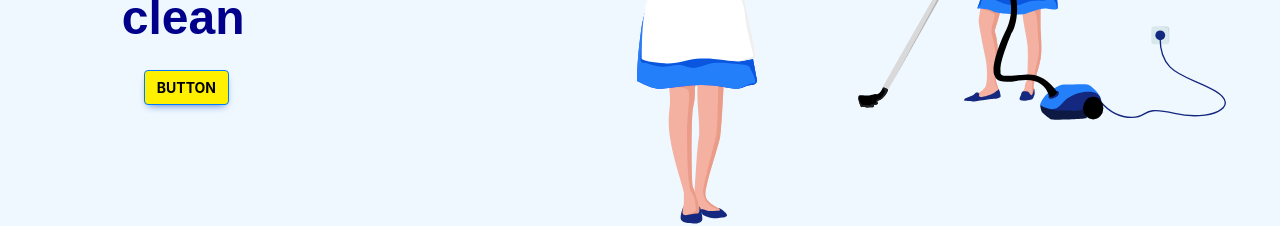
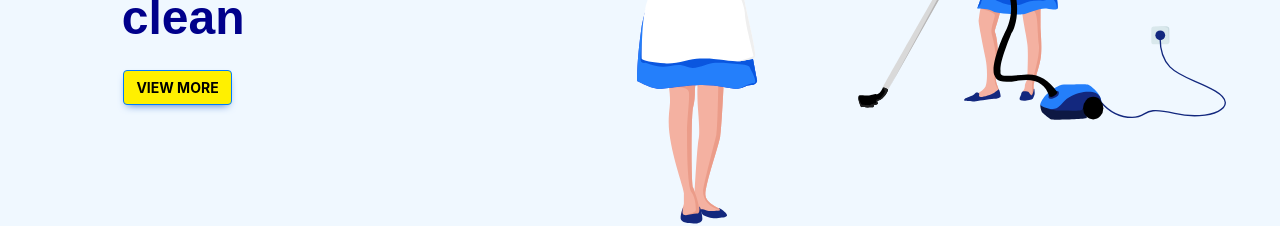
Before and after one commit to SusanGithaigaN/Almaid, a React (Create React App) app in the folder client/: page / in a window 1280 px wide. Shown: the part 476-702 px from the top of the page. Built offline with nearby package versions, Linux system fonts and the light colour scheme.

Commit message:
Progress

```diff
--- a/client/src/components/Home.css
+++ b/client/src/components/Home.css
@@ -52,7 +52,7 @@
   font-size: 14px;
   font-weight: bold;
   color: #000000;
-  margin-left: 5em;
+  margin-left: 15%;
 }
 
 
@@ -70,7 +70,7 @@ height: 30em;
 }
 
 /* .testlog{
-background-color: aliceblue;
+background-coflor: aliceblue;
 } */
 /* signup * */
 .signup{
--- a/client/src/components/Home.js
+++ b/client/src/components/Home.js
@@ -31,7 +31,7 @@ export default function Home() {
               {/* <MDBCardText>
               <small className='text-muted'>Last updated 3 mins ago</small>
             </MDBCardText> */}
-            <MDBBtn id='home-btn'>Button</MDBBtn>
+            <MDBBtn id='home-btn' href='about'>View More</MDBBtn>
             </MDBCardBody>
           </MDBCol>
           <MDBCol md='8' id='women' style={{ display: 'flex' }}>
--- a/client/src/components/NavBar.css
+++ b/client/src/components/NavBar.css
@@ -12,9 +12,14 @@
   font-weight: bold;
   font-size: 24px;
 }
+
 #drop-down{
   font-size: 15px;
   /* color: #00008B; */
   font-weight: bold;
-  padding-bottom: 1em;
+  /* padding-bottom: 1em; */
 }
+/* #nav-titles{
+  display: flex;
+  justify-content: space-around;
+} */
--- a/client/src/components/NavBar.js
+++ b/client/src/components/NavBar.js
@@ -47,7 +47,7 @@ export default function NavBar() {
         >
           <MDBIcon icon='bars' fas />
         </MDBNavbarToggler>
-
+        {/* <div id='nav-titles'> */}
         <MDBCollapse navbar show={showNavCentred} center id='navbarCenteredExample'>
           <MDBNavbarNav fullWidth={false} className='mb-2 mb-lg-0'>
             <MDBNavbarItem className='nav-items'>
@@ -84,6 +84,7 @@ export default function NavBar() {
 
           </MDBNavbarNav>
         </MDBCollapse>
+        {/* </div> */}
         </MDBContainer>
       </MDBNavbar>
     </div>
```
